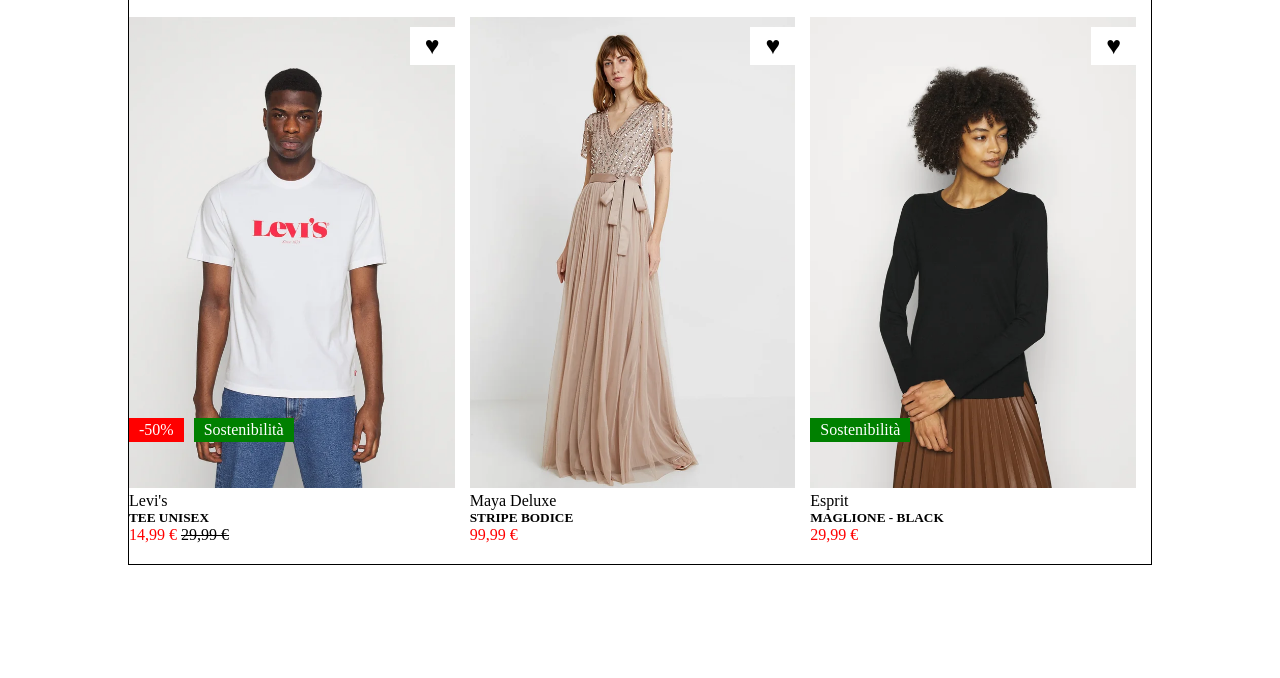
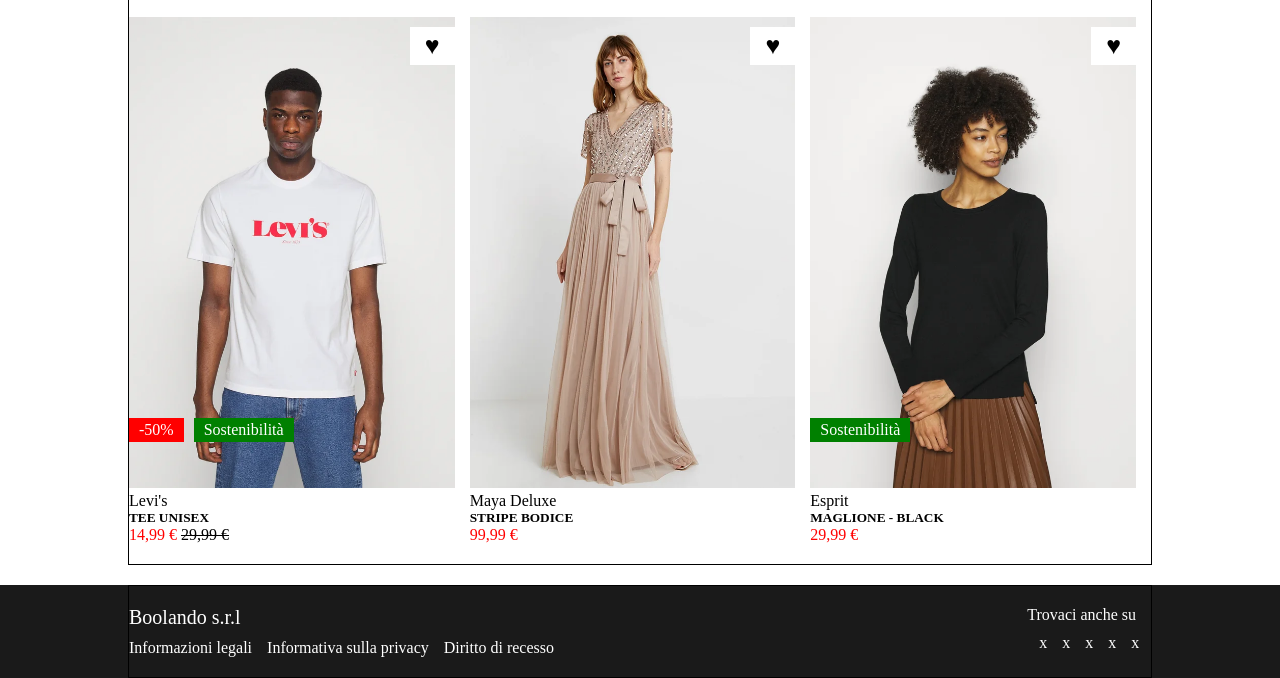
Before and after one commit to LuigiRiva99/html-css-boolando, a plain HTML site: page index.html in a window 1280 px wide. Shown: the part 622-1300 px from the top of the page. Before the commit the page ends 1187 px from the top, so only its background shows below. Drawn offline with Linux system fonts and the light colour scheme.

Commit message:
Add: footer

```diff
--- a/index.html
+++ b/index.html
@@ -171,5 +171,30 @@
             </div>
         </section>
     </main>
+
+    <footer class="footer-bar">
+        <div class="container">
+            <div class="row">
+                <div class="company">
+                    <p class="company-title">Boolando s.r.l</p>
+                    <ul class="company-info">
+                        <li><a href="#">Informazioni legali</a></li>
+                        <li><a href="#">Informativa sulla privacy</a></li>
+                        <li><a href="#">Diritto di recesso</a></li>
+                    </ul>
+                </div>
+                <div class="socials">
+                    <p class="socials-title">Trovaci anche su</p>
+                    <ul class="socials-icons">
+                        <li>x</li>
+                        <li>x</li>
+                        <li>x</li>
+                        <li>x</li>
+                        <li>x</li>
+                    </ul>
+                </div>
+            </div>
+        </div>
+    </footer>
 </body>
 </html>
--- a/style.css
+++ b/style.css
@@ -79,6 +79,27 @@ ol {
     padding: 5px 15px;
 }
 
+.footer-bar .row{
+    display: flex;
+    justify-content: space-between;
+    padding: 20px 0px;
+}
+
+.socials, .company{
+    display: flex;
+    flex-direction: column;
+}
+
+.company-info, .socials-icons{
+    display: flex;
+    margin-top: 10px;
+    gap: 15px;
+}
+
+.socials {
+    align-items: center;
+}
+
 /* STYLE */
 
 .header-logo{
@@ -129,6 +150,20 @@ ol {
     color: red;
 }
 
+.footer-bar{
+    background-color: #1A1A1A;
+    color: white;
+    margin-top: 20px;
+}
+
+.company-title {
+    font-size: 20px;
+}
+
+.socials-title {
+    padding-right: 15px;
+}
+
 
 /* debug */
 .debug .container{
```
